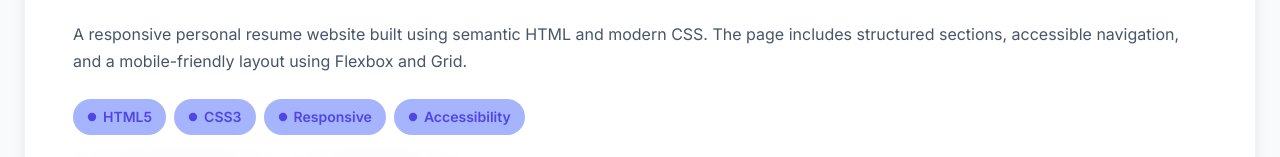
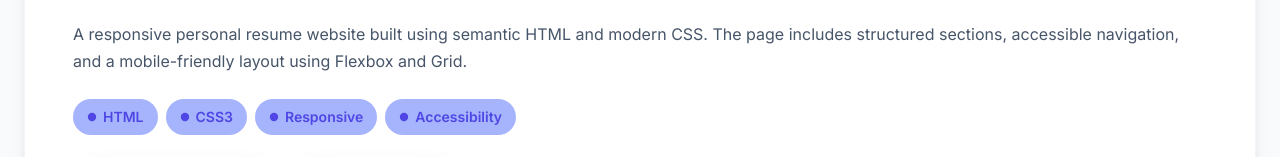
Before and after one commit to Teerth2893/Personal-resume-webpage, a plain HTML site: page index.html in a window 1280 px wide. Shown: the part 4930-5087 px from the top of the page. Drawn offline with Linux system fonts and the light colour scheme.

Commit message:
Few changes

```diff
--- a/index.html
+++ b/index.html
@@ -376,7 +376,7 @@
                                     <svg viewBox="0 0 24 24" fill="currentColor">
                                         <circle cx="12" cy="12" r="10"/>
                                     </svg>
-                                    HTML5
+                                    HTML
                                 </span>
                                 <span class="tech-tag">
                                     <svg viewBox="0 0 24 24" fill="currentColor">
```
